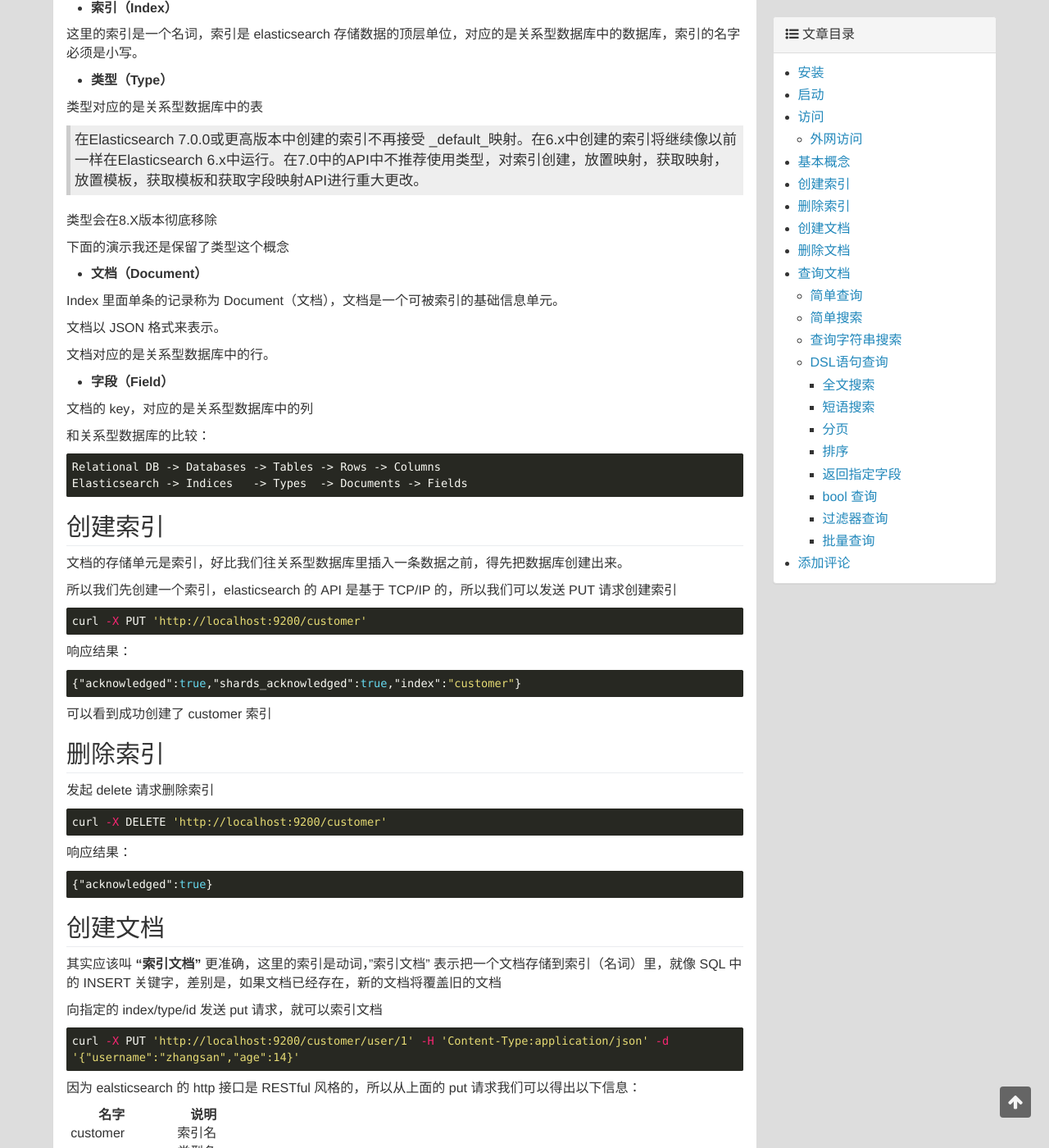
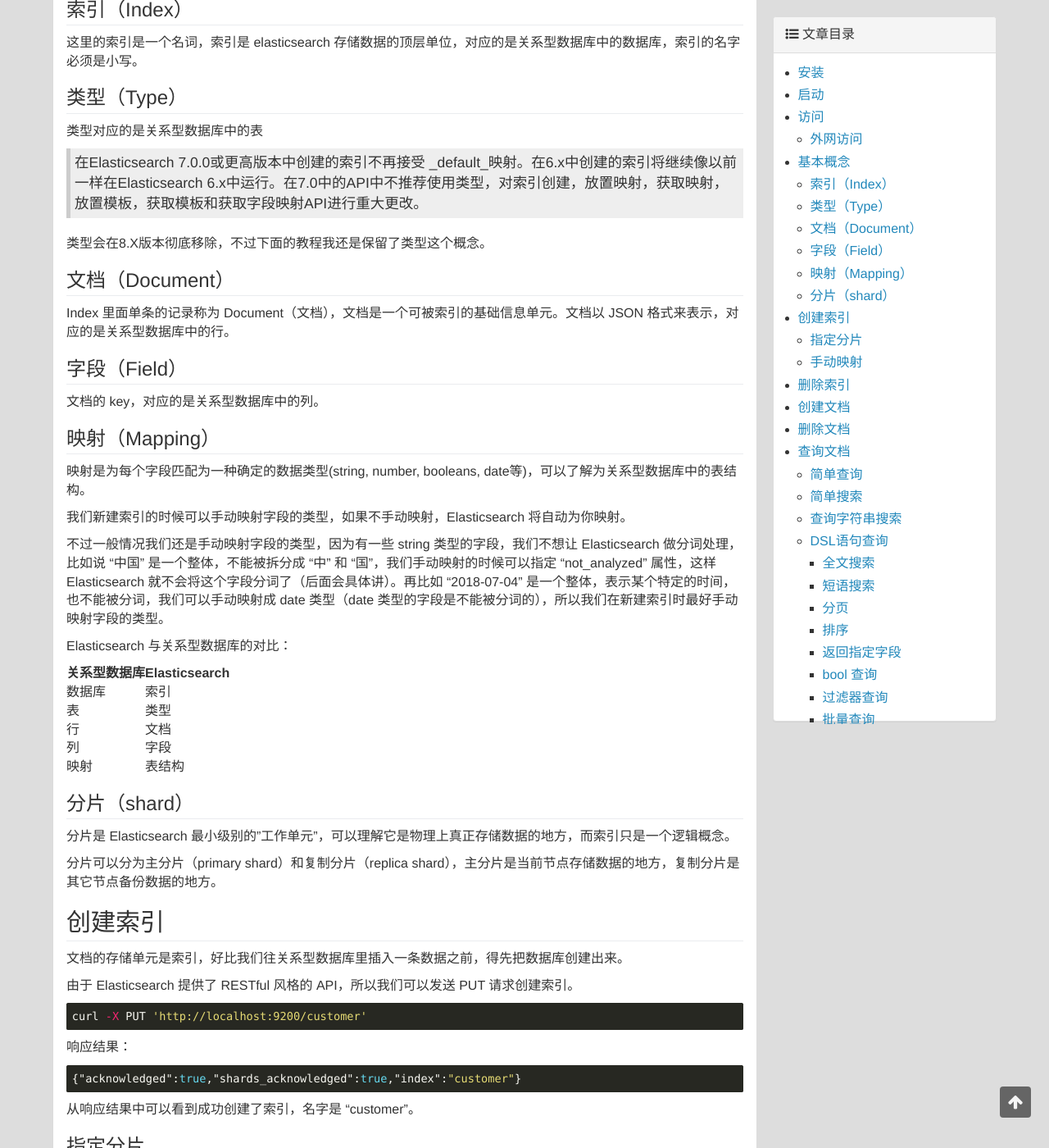
Before and after one commit to miansen/miansen.github.io, a Jekyll site: the page built from _posts/2019-07-20-elasticsearch-base.md, in a window 1280 px wide and 1400 px high, scrolled down 2842 px. Shown: the whole window at 82% size. Built offline with Jekyll 4.4.1, drawn with Linux system fonts in a browser that asks for light colours; comment, search, counter and statistics services are not loaded; some of the changed text lies outside the part shown.

Commit message:
分片和映射

````diff
--- a/_posts/2019-07-20-elasticsearch-base.md
+++ b/_posts/2019-07-20-elasticsearch-base.md
@@ -1,6 +1,6 @@
 ---
 layout: post
-title: Elasticsearch7.x 入门
+title: Elasticsearch-入门
 date: 2019-07-20
 categories: Elasticsearch
 tags: Elasticsearch
@@ -10,9 +10,7 @@
 * content
 {:toc}
 
-Elasticsearch 是一个 nosql 数据库，比传统的关系型数据库厉害的地方在于全文搜索和分析数据。
-
-它底层是开源库 Lucene，Elasticsearch 是 Lucene 的封装，提供了 RESTful 风格的 API，开箱即用。
+Elasticsearch 是一个 nosql 数据库，它底层基于开源库 Lucene，Elasticsearch 是 Lucene 的封装，隐藏了复杂的操作，提供了 RESTful 风格的 API 和 Java 客户端（其它语言的客户端也有），开箱即用。
 
 
 
@@ -158,45 +156,56 @@
 
 ## 基本概念
 
-- **索引（Index）**
+### 索引（Index）
 
 这里的索引是一个名词，索引是 elasticsearch 存储数据的顶层单位，对应的是关系型数据库中的数据库，索引的名字必须是小写。
 
-- **类型（Type）**
+### 类型（Type）
 
 类型对应的是关系型数据库中的表
 
 > 在Elasticsearch 7.0.0或更高版本中创建的索引不再接受 _default_映射。在6.x中创建的索引将继续像以前一样在Elasticsearch
 > 6.x中运行。在7.0中的API中不推荐使用类型，对索引创建，放置映射，获取映射，放置模板，获取模板和获取字段映射API进行重大更改。
 
-类型会在8.X版本彻底移除
+类型会在8.X版本彻底移除，不过下面的教程我还是保留了类型这个概念。
 
-下面的演示我还是保留了类型这个概念
+### 文档（Document）
 
-- **文档（Document）**
+Index 里面单条的记录称为 Document（文档），文档是一个可被索引的基础信息单元。文档以 JSON 格式来表示，对应的是关系型数据库中的行。
 
-Index 里面单条的记录称为 Document（文档），文档是一个可被索引的基础信息单元。
+### 字段（Field）
 
-文档以 JSON 格式来表示。
+文档的 key，对应的是关系型数据库中的列。
 
-文档对应的是关系型数据库中的行。
+### 映射（Mapping）
 
-- **字段（Field）**
+映射是为每个字段匹配为一种确定的数据类型(string, number, booleans, date等)，可以了解为关系型数据库中的表结构。
 
-文档的 key，对应的是关系型数据库中的列
+我们新建索引的时候可以手动映射字段的类型，如果不手动映射，Elasticsearch 将自动为你映射。
 
-和关系型数据库的比较：
+不过一般情况我们还是手动映射字段的类型，因为有一些 string 类型的字段，我们不想让 Elasticsearch 做分词处理，比如说 "中国" 是一个整体，不能被拆分成 "中" 和 "国"，我们手动映射的时候可以指定 "not_analyzed" 属性，这样 Elasticsearch 就不会将这个字段分词了（后面会具体讲）。再比如 "2018-07-04" 是一个整体，表示某个特定的时间，也不能被分词，我们可以手动映射成 date 类型（date 类型的字段是不能被分词的），所以我们在新建索引时最好手动映射字段的类型。
 
-```
-Relational DB -> Databases -> Tables -> Rows -> Columns
-Elasticsearch -> Indices   -> Types  -> Documents -> Fields
-```
+Elasticsearch 与关系型数据库的对比：
+
+|关系型数据库|Elasticsearch|
+|:------------|:------------|
+|数据库|索引|
+|表|类型|
+|行|文档|
+|列|字段|
+|映射|表结构|
+
+### 分片（shard）
+
+分片是 Elasticsearch 最小级别的"工作单元"，可以理解它是物理上真正存储数据的地方，而索引只是一个逻辑概念。
+
+分片可以分为主分片（primary shard）和复制分片（replica shard），主分片是当前节点存储数据的地方，复制分片是其它节点备份数据的地方。
 
 ## 创建索引
 
 文档的存储单元是索引，好比我们往关系型数据库里插入一条数据之前，得先把数据库创建出来。
 
-所以我们先创建一个索引，elasticsearch 的 API 是基于 TCP/IP 的，所以我们可以发送 PUT 请求创建索引
+由于 Elasticsearch 提供了 RESTful 风格的 API，所以我们可以发送 PUT 请求创建索引。
 
 ```shell
 curl -X PUT 'http://localhost:9200/customer'
@@ -208,7 +217,98 @@
 {"acknowledged":true,"shards_acknowledged":true,"index":"customer"}
 ```
 
-可以看到成功创建了 customer 索引
+从响应结果中可以看到成功创建了索引，名字是 "customer"。
+
+### 指定分片
+
+创建索引可以指定分片
+
+```shell
+curl -X PUT 'http://localhost:9200/user' -H 'Content-Type:application/json' -d '{"settings":{"index":{"number_of_shards":5,"number_of_replicas":1}}}'
+```
+
+这条请求创建了名字为 "user" 的索引，并指定主分片为5个，复制分片为1个。
+
+可以发起这样的请求获取索引的配置信息：
+
+```shell
+curl localhost:9200/user/_settings?pretty=true
+```
+
+pretty=true 的作用是返回美化后的 JSON 数据
+
+响应结果：
+
+```json
+{
+  "user" : {
+    "settings" : {
+      "index" : {
+        "creation_date" : "1564528179814",
+        "number_of_shards" : "5",
+        "number_of_replicas" : "1",
+        "uuid" : "uJedKPy9RRW9-lr6FyCE_A",
+        "version" : {
+          "created" : "7020099"
+        },
+        "provided_name" : "user"
+      }
+    }
+  }
+}
+```
+
+### 手动映射
+
+创建索引时还可以手动映射字段的类型，好比我们在关系型数据库中创建表时指定表结构一样。
+
+我们创建一个 "图书馆" 索引，该索引下有个 "图书" 类型，然后文档有图书名字（string）、作者（string）、价格（double）、出版日期（date）和简介（string）这5个字段。
+图书名字和简介可以被分词，作者、价格和出版日期不能被分词。
+
+我们可以这样映射：
+
+```shell
+curl -X PUT 'http://localhost:9200/library?pretty=true' -H 'Content-Type:application/json' -d '{"mappings":{"books":{"properties":{"bookName":{"type":"string","index":"analyzed"},"author":{"type":"string","index":"not_analyzed"},"price":{"type":"double","index":"not_analyzed"},"publishDate":{"type":"date","index":"not_analyzed"},"desc":{"type":"string","index": "analyzed"}}}}}'
+```
+
+请求体是这样的：
+
+```json
+{
+	"mappings": {
+		"books": {
+			"properties": {
+				"bookName": {
+					"type": "string",
+					"index": "analyzed"
+				},
+				"author": {
+					"type": "string",
+					"index": "not_analyzed"
+				},
+				"price": {
+					"type": "double",
+					"index": "not_analyzed"
+				},
+				"publishDate": {
+					"type": "date",
+					"index": "not_analyzed"
+				},
+				"desc": {
+					"type": "string",
+					"index": "analyzed"
+				}
+			}
+		}
+	}
+}
+```
+
+可以发起这样的请求获取索引的映射信息：
+
+```shell
+curl localhost:9200/library/_mapping?pretty=true
+```
 
 ## 删除索引
 
````
